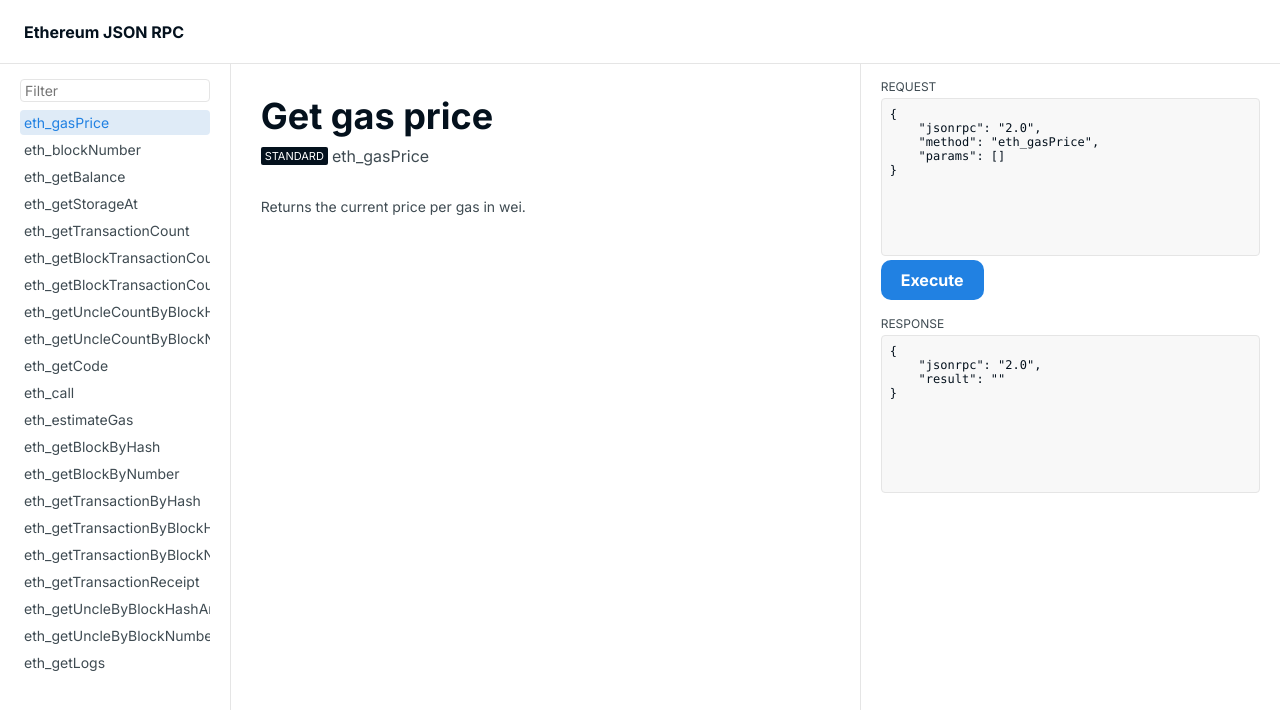
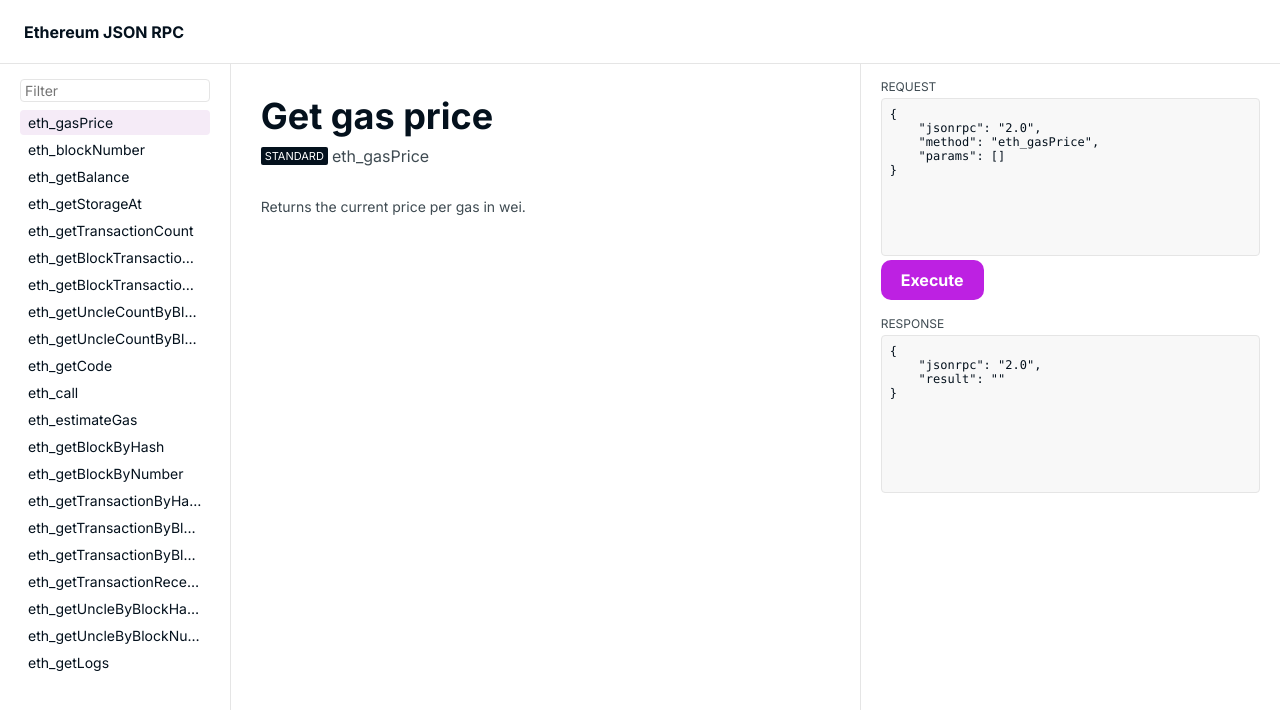
Before and after one commit to Destiner/ethereum-json-rpc, a Vue app: page / in a window 1280 px wide. Shown: the top 710 px of the page. Built offline with nearby package versions, Linux system fonts and the light colour scheme.

Commit message:
Styling tweaks

```diff
--- a/src/App.vue
+++ b/src/App.vue
@@ -14,9 +14,9 @@ import '@fontsource/inter/variable.css';
   --color-text-secondary: #3f4b52;
   --color-border-primary: #e5e5e5;
   --color-border-secondary: #b3b3b3;
-  --color-accent: #2181e2;
-  --color-accent-light: #dfebf7;
-  --color-accent-dark: #1d73c9;
+  --color-accent-primary: #bd21e2;
+  --color-accent-secondary: #f5ebf7;
+  --color-accent-tertiary: #a91dc9;
   --color-error: #ff4d45;
   --font-sans: 'Inter', -apple-system, 'BlinkMacSystemFont', avenir next, avenir,
     segoe ui, helvetica neue, helvetica, 'Ubuntu', roboto, noto, arial,
@@ -30,15 +30,15 @@ import '@fontsource/inter/variable.css';
 
 @media (prefers-color-scheme: dark) {
   :root {
-    --color-bg-primary: #02070b;
-    --color-bg-secondary: #0e0f10;
-    --color-text-primary: #e5e5e5;
-    --color-text-secondary: #c0c0c0;
+    --color-bg-primary: #050105;
+    --color-bg-secondary: #141214;
+    --color-text-primary: #d9d9d9;
+    --color-text-secondary: #a6a6a6;
     --color-border-primary: #1f2226;
     --color-border-secondary: #333840;
-    --color-accent: #155493;
-    --color-accent-light: #17191a;
-    --color-accent-dark: #175a9d;
+    --color-accent-primary: #8c18a6;
+    --color-accent-secondary: #241d26;
+    --color-accent-tertiary: #84179d;
     --color-error: #992e29;
   }
 }
--- a/src/pages/Main.vue
+++ b/src/pages/Main.vue
@@ -222,14 +222,22 @@ main {
   display: flex;
   gap: 2px;
   flex-direction: column;
-  overflow-x: auto;
+}
+
+@media (min-width: 768px) {
+  .method-list {
+    overflow-x: auto;
+  }
 }
 
 .method-item {
-  padding: 4px;
+  padding: 4px 8px;
+  overflow: hidden;
   border-radius: 4px;
-  color: var(--color-text-secondary);
+  color: var(--color-text-primary);
   font-size: 14px;
+  text-overflow: ellipsis;
+  white-space: nowrap;
 }
 
 .method-item:hover {
@@ -238,8 +246,7 @@ main {
 }
 
 .method-item.selected {
-  background: var(--color-accent-light);
-  color: var(--color-accent);
+  background: var(--color-accent-secondary);
 }
 
 .method {
@@ -394,13 +401,13 @@ main {
   padding: 10px 20px;
   border: none;
   border-radius: 10px;
-  background: var(--color-accent);
+  background: var(--color-accent-primary);
   color: var(--color-bg-primary);
   font-weight: bold;
   cursor: pointer;
 }
 
 .execution-request-body:hover {
-  background: var(--color-accent-dark);
+  background: var(--color-accent-tertiary);
 }
 </style>
```
